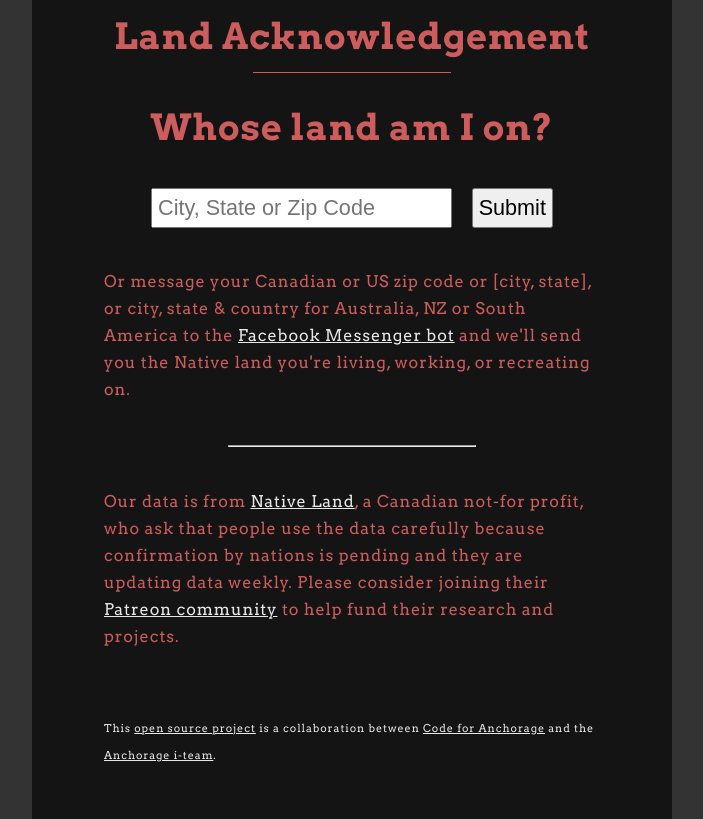
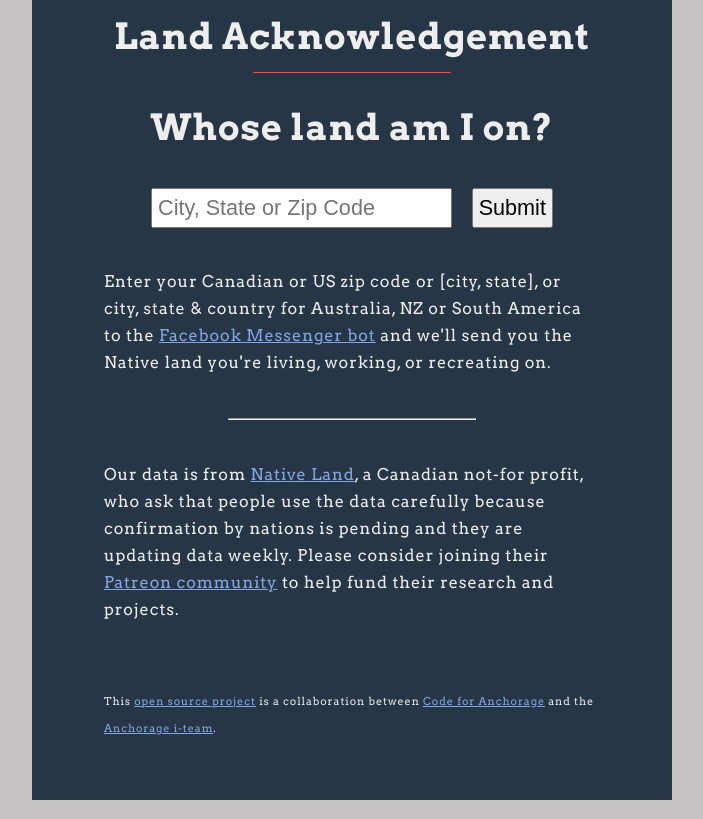
Before and after one commit to codeforanchorage/land_acknowledgement_lambda, a plain HTML site: page docs/index.html in a window 1280 px wide. Shown: the whole page, without its empty margins (288-991 px from the left). Drawn offline with nearby package versions, Linux system fonts and the light colour scheme.

Commit message:
edit color  pallette of home page

```diff
--- a/docs/css/style.css
+++ b/docs/css/style.css
@@ -12,7 +12,7 @@
 /* Element Stylings */
 
 body {
-    background-color: #333;
+    background-color: #c8c4c4;
     font-family: 'Arvo', serif;
     letter-spacing:0.05em;
 }
@@ -35,7 +35,7 @@ main {
     width:100%;
     margin:0 auto;
     padding:3em 2em 8em;
-    background-color:rgba(0,0,0,0.6);
+    background-color: rgba(39, 54, 70);
     min-height:100vh;
     color: rgba(255,255,255,0.9);
     text-align:center;
@@ -52,7 +52,7 @@ footer {
 }
 
 h1 {
-    color:#CD5C5C;
+    color:#EEE;
     margin-bottom:1em;
     font-size: 7.5vw;
 
@@ -65,24 +65,24 @@ h1 {
 }
 
 h2 {
-    color:#CD5C5C;
+    color:#EEE;
     margin-bottom:1em;
     font-size:2em;
 }
 
 h3 {
-    color:#008000;
+    color:#eb8d15;
     font-size: 1.5em;
 }
 p.info {
-    color:#CD5C5C;
+    color:#EEE;
     font-size: 1.5em;
 }
 a {
-    color: rgba(255,255,255,0.9);
+    color:rgb(132, 167, 230);
 }
 a:hover {
-    color: rgba(255,255,255,0.7);
+    color: rgba(255,255,255);
 }
 
 
--- a/docs/index.html
+++ b/docs/index.html
@@ -45,7 +45,7 @@
                <h3><div id="output"></div></h3>
           </section>
             <section class="info">
-                <p class="info">Or message your Canadian or US zip code or [city, state], or city, state & country for Australia, NZ or South America to the
+                <p class="info">Enter your Canadian or US zip code or [city, state], or city, state & country for Australia, NZ or South America to the
                 <a target="_blank" href="https://www.messenger.com/t/LandAcknowledgement">Facebook Messenger bot</a>
                and we'll send you the Native land you're living, working, or recreating on.</p>
             </section>
```
